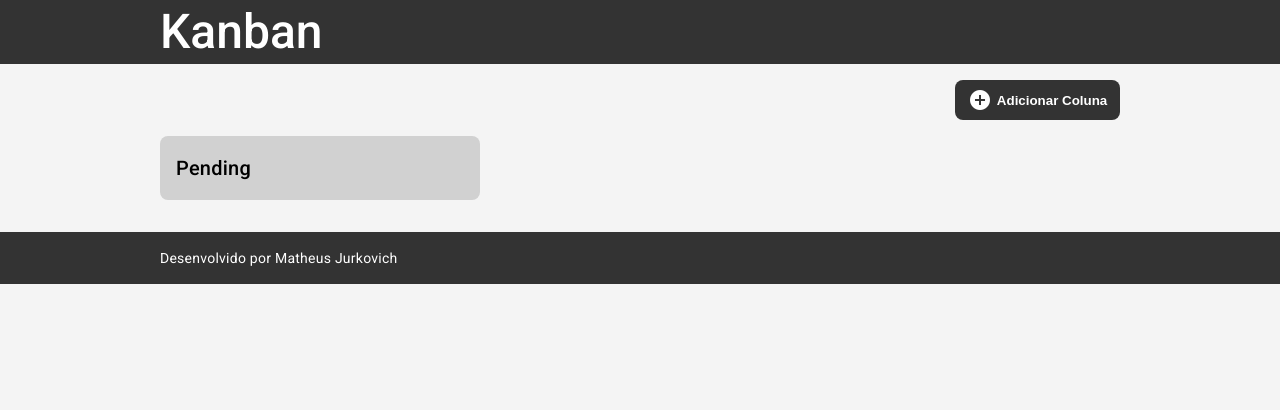
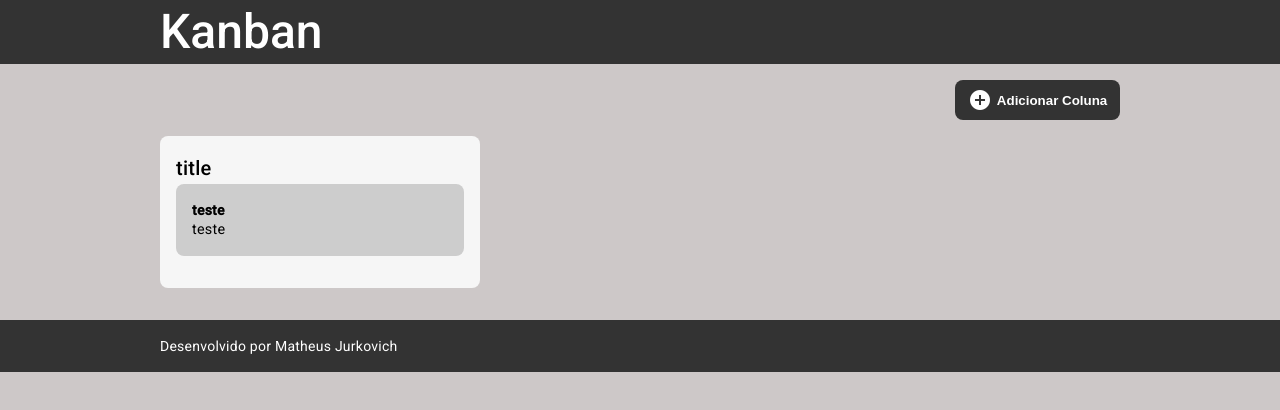
Before and after one commit to matheusjurkovich/kanban, an Angular app in the folder web/: page /board in a window 1280 px wide. Shown: the top 410 px of the page. Built offline with nearby package versions, Linux system fonts and the light colour scheme; no server answers.

Commit message:
feat: added api service and board component

```diff
--- a/web/src/app/app.component.ts
+++ b/web/src/app/app.component.ts
@@ -6,8 +6,5 @@ import { Component } from '@angular/core';
   styleUrls: ['./app.component.scss'],
 })
 export class AppComponent {
-  columnTitle: string = 'To Do';
-
-  cardTitle = 'Kanban';
-  cardDescription: string = 'A simple Kanban board app built with Angular.';
+  title = 'kanban-board';
 }
--- a/web/src/app/app.module.ts
+++ b/web/src/app/app.module.ts
@@ -12,6 +12,7 @@ import { HeaderComponent } from './core/components/header/header.component';
 import { FooterComponent } from './core/components/footer/footer.component';
 import { HomeComponent } from './pages/home/home.component';
 import { CardBoardComponent } from './pages/home/components/card-board/card-board.component';
+import { HttpClientModule } from '@angular/common/http';
 
 @NgModule({
   declarations: [
@@ -29,6 +30,7 @@ import { CardBoardComponent } from './pages/home/components/card-board/card-boar
     AppRoutingModule,
     BrowserAnimationsModule,
     MatIconModule,
+    HttpClientModule,
   ],
   providers: [],
   bootstrap: [AppComponent],
--- a/web/src/app/pages/board/board.component.ts
+++ b/web/src/app/pages/board/board.component.ts
@@ -1,4 +1,5 @@
 import { Component } from '@angular/core';
+import { api } from 'src/api';
 
 @Component({
   selector: 'app-board',
--- a/web/src/app/pages/board/components/card/card.component.scss
+++ b/web/src/app/pages/board/components/card/card.component.scss
@@ -1,5 +1,5 @@
 .card {
-  background-color: white;
+  background-color: #cdcdcd;
   padding: 1rem;
   border-radius: 0.5rem;
   margin-bottom: 1rem;
--- a/web/src/app/pages/board/components/column/column.component.html
+++ b/web/src/app/pages/board/components/column/column.component.html
@@ -1,8 +1,10 @@
-<div class="column">
-  <div class="column-header">
-    <h2>{{ title }}</h2>
-  </div>
-  <div class="column-body">
-    <ng-content></ng-content>
-  </div>
-</div>
+<section aria-labelledby="column-header" class="column">
+  <header id="column-header" class="column-header">
+    <h2>title</h2>
+  </header>
+  <ul class="column-body" role="list">
+    <li  role="listitem">
+      <app-card [title]="'teste'" [description]="'teste'" ></app-card>
+    </li>
+  </ul>
+</section>
--- a/web/src/app/pages/board/components/column/column.component.scss
+++ b/web/src/app/pages/board/components/column/column.component.scss
@@ -1,9 +1,14 @@
 .column {
-  background-color: #d1d1d1;
+  background-color: #f6f6f6;
   padding: 1rem;
   border-radius: 0.5rem;
   min-width: 20rem;
   h2 {
     margin-bottom: 1rem;
   }
+  ul {
+    list-style-type: none;
+    padding: 0;
+    margin: 0;
+  }
 }
--- a/web/src/app/pages/board/components/column/column.component.ts
+++ b/web/src/app/pages/board/components/column/column.component.ts
@@ -1,10 +1,46 @@
-import { Component, Input } from '@angular/core';
+import { Component, OnInit } from '@angular/core';
+import { HttpClient } from '@angular/common/http';
+
+interface Column {
+  id: string;
+  title: string;
+  createdAt: string;
+  boardId: string;
+  tasks: Task[];
+}
+
+interface Task {
+  id: string;
+  title: string;
+  description: string;
+  createdAt: string;
+  updatedAt: string;
+  columnId: string;
+}
 
 @Component({
   selector: 'app-column',
   templateUrl: './column.component.html',
-  styleUrls: ['./column.component.scss']
+  styleUrls: ['./column.component.scss'],
 })
-export class ColumnComponent {
-  @Input() title: string = '';
+export class ColumnComponent implements OnInit {
+  columns: Column[] = [];
+
+  constructor(private http: HttpClient) {}
+
+  ngOnInit(): void {
+    this.getColumns();
+  }
+
+  getColumns(): void {
+    const apiUrl = 'http://localhost:3333/column'; // Substitua pela URL real da sua API
+    this.http.get<Column[]>(apiUrl).subscribe(
+      (data) => {
+        this.columns = data;
+      },
+      (error) => {
+        console.error('Erro ao buscar colunas:', error);
+      }
+    );
+  }
 }
--- a/web/src/app/pages/home/components/card-board/card-board.component.scss
+++ b/web/src/app/pages/home/components/card-board/card-board.component.scss
@@ -1,8 +1,9 @@
 .card-board {
   margin: 10px;
-  width: 12 rem;
+  width: 10rem;
   height: 8rem;
   display: flex;
+  flex-direction: row;
   justify-content: space-between;
   border-radius: 10px;
   box-shadow: 0 0 10px 0 rgba(0, 0, 0, 0.1);
--- a/web/src/app/pages/home/home.component.scss
+++ b/web/src/app/pages/home/home.component.scss
@@ -26,4 +26,10 @@ main {
       background-color: #555;
     }
   }
+  #boards {
+    display: flex;
+    gap: 1rem;
+    flex-wrap: wrap;
+    width: 100%;
+  }
 }
--- a/web/src/styles.scss
+++ b/web/src/styles.scss
@@ -6,7 +6,7 @@
 
 body {
   font-family: Inter, sans-serif;
-  background-color: #f4f4f4;
+  background-color: #cdc8c8;
   display: flex;
   flex-direction: column;
   height: 100vh;
```
Also changed, not shown: web/src/api.ts (added, +42 -0 lines), 1 other file (tests, documents, lock files or other folders).
